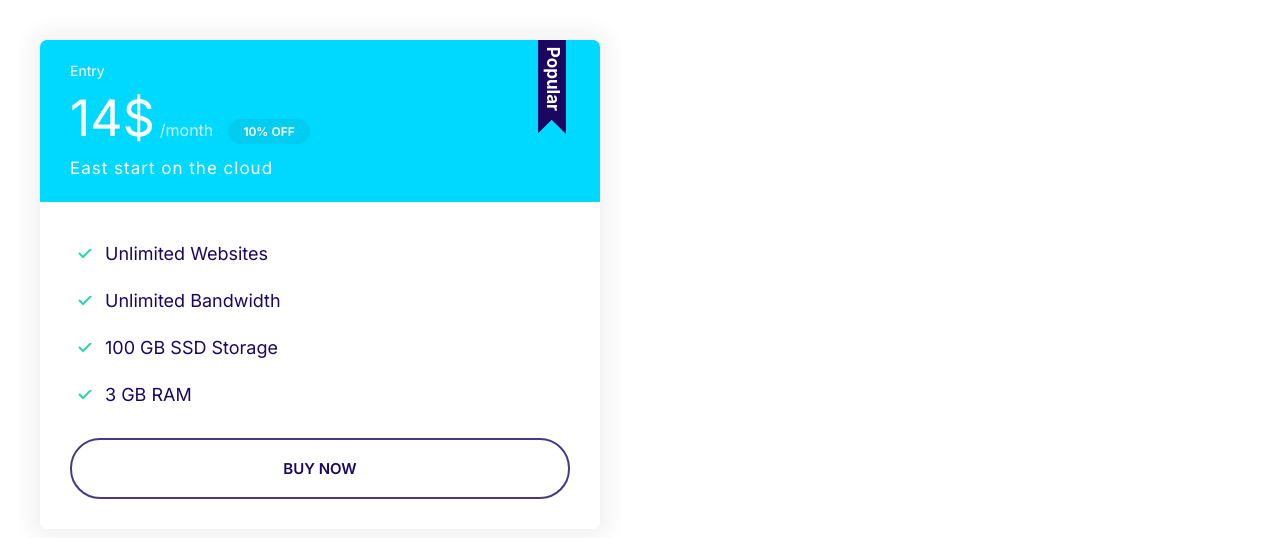
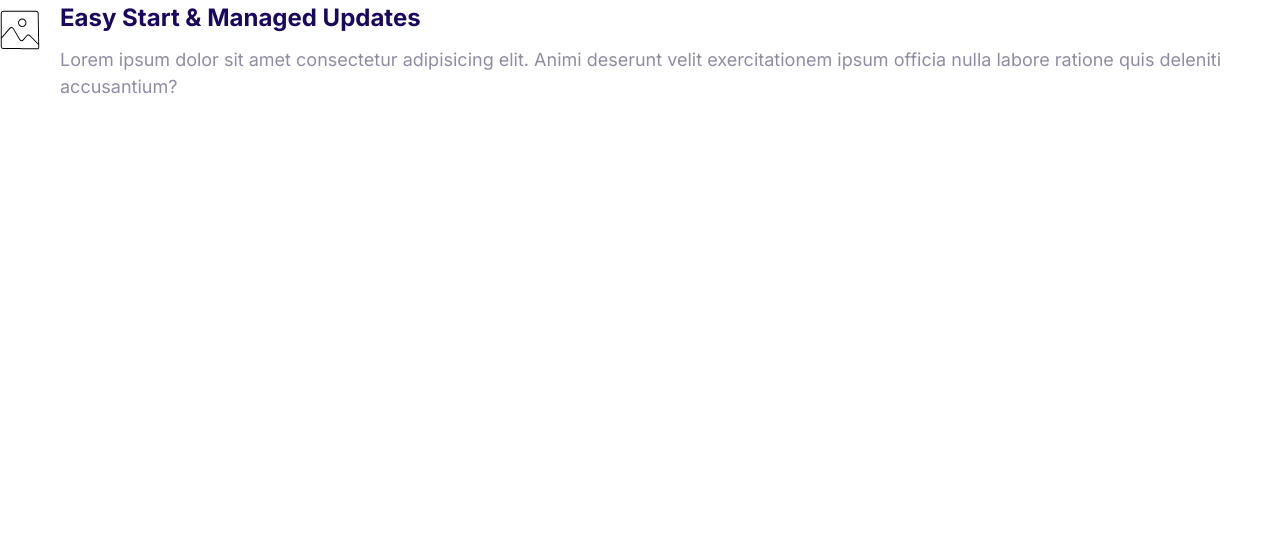
Before and after one commit to MaestroAiman/Moshified, a plain HTML site: page index.html in a window 1280 px wide. Drawn offline with Linux system fonts and the light colour scheme.

Commit message:
Define our media components.

```diff
--- a/Css/style.css
+++ b/Css/style.css
@@ -298,3 +298,16 @@ a {
         font-size: 1.7rem;
     }
 }
+/*media*/
+.media {
+    display: flex;
+}
+.media__title {
+    margin-top: 0;
+}
+.media__body {
+    margin: 0 2rem;
+}
+.media__image {
+    margin-top: 1rem;
+}
--- a/index.html
+++ b/index.html
@@ -11,27 +11,16 @@
     <link rel="stylesheet" href="Css/style.css" />
 </head>
 <body>
-   <div style="width: 50%; padding: 40px;">
-       <div class="plan plan--popular">
-           <div class="card card--secondary">
-            <header class="card__header">
-                <h3 class="plan__name">Entry</h3>
-                <span class="plan__price">14$</span>
-                <span class="plan__billing-cycle">/month</span>
-                <span class="badge badge--secondary badge--small">10% OFF</span>
-                <span class="plan__description">East start on the cloud</span>
-            </header>
-            <div class="card__body">
-                <ul class="list list--tick">
-                    <li class="list__item">Unlimited Websites</li>
-                    <li class="list__item">Unlimited Bandwidth</li>
-                    <li class="list__item">100 GB SSD Storage</li>
-                    <li class="list__item">3 GB RAM</li>
-                </ul>
-                <button class="btn btn--outliner btn--block">Buy now</button>
-            </div>
-           </div>
-       </div>
+   <div class="media">
+    <div class="media__image">
+        <svg class="icon icon--primary">
+            <use xlink:href="images/sprite.svg#snap"></use>
+        </svg>
+    </div>
+    <div class="media__body">
+        <h3 class="media__title">Easy Start & Managed Updates</h3>
+        <p>Lorem ipsum dolor sit amet consectetur adipisicing elit. Animi deserunt velit exercitationem ipsum officia nulla labore ratione quis deleniti accusantium?</p>
+    </div>
    </div>
 </body>
 </html>
```
Also changed, not shown: components/media.html (added, +11 -0 lines).
